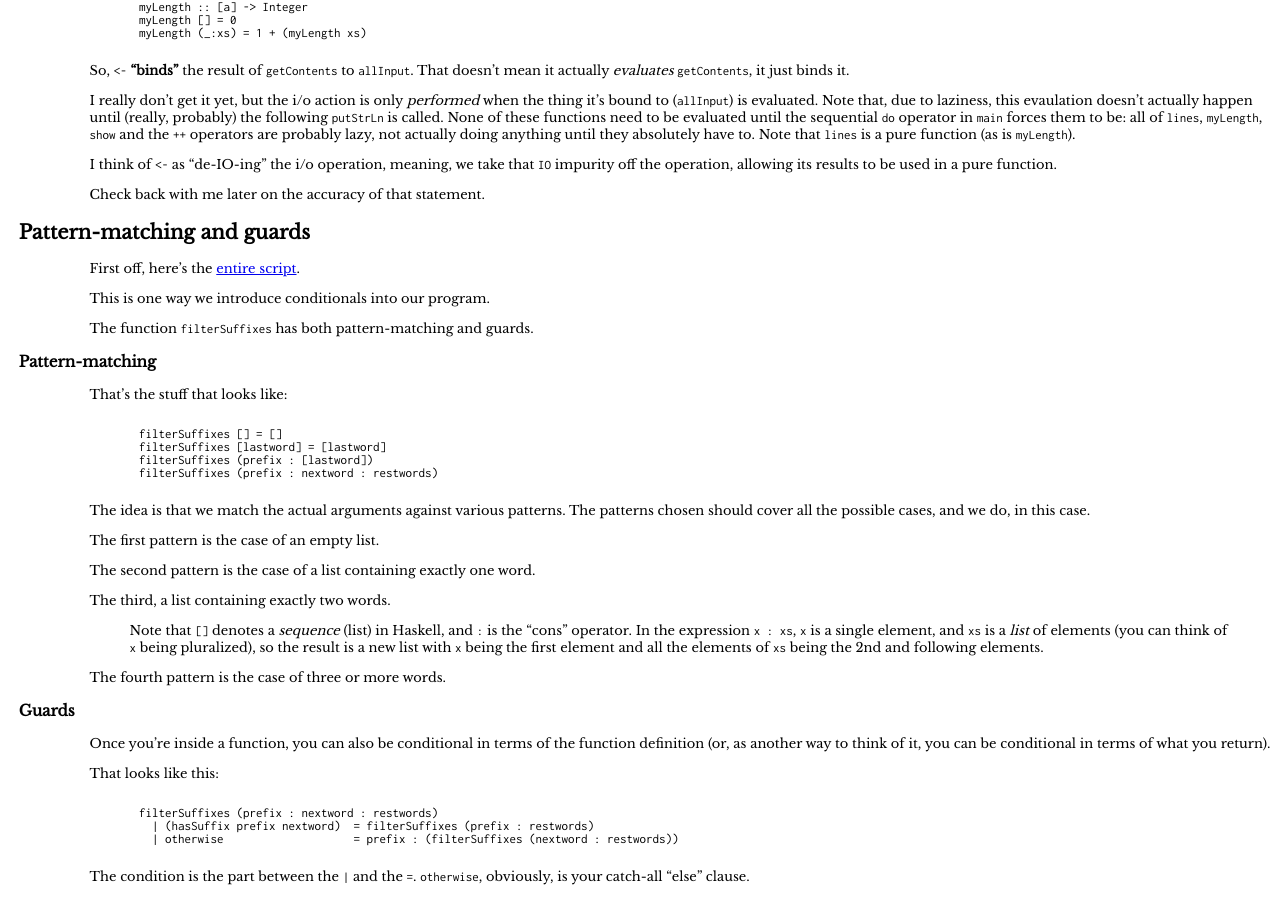
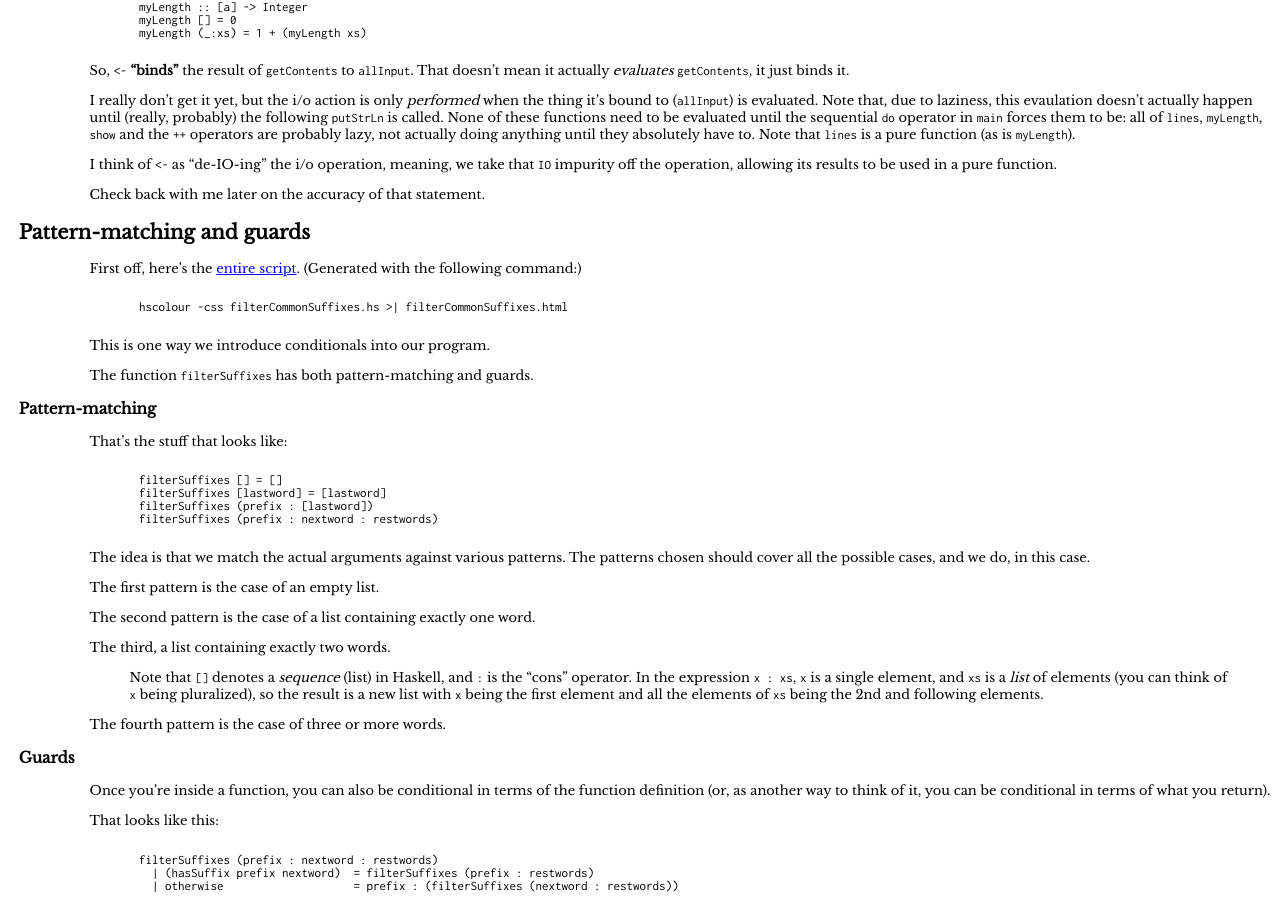
Before and after one commit to JohnL4/johnl4.github.io, a Jekyll site: the page built from _posts/2015-09-27-writing-a-simple-haskell-script-from-scratch.markdown, in a window 1280 px wide and 900 px high, scrolled down 724 px. Built offline with Jekyll 4.4.1, drawn with Linux system fonts in a browser that asks for light colours; comment, search, counter and statistics services are not loaded.

Commit message:
Minor change.

```diff
--- a/_posts/2015-09-27-writing-a-simple-haskell-script-from-scratch.markdown
+++ b/_posts/2015-09-27-writing-a-simple-haskell-script-from-scratch.markdown
@@ -76,7 +76,11 @@ Check back with me later on the accuracy of that statement.
 Pattern-matching and guards
 ---------------------------
 
-First off, here's the [entire script](/haskell/filterCommonSuffixes.html).
+First off, here's the [entire script](/haskell/filterCommonSuffixes.html). (Generated with the following command:)
+
+~~~
+hscolour -css filterCommonSuffixes.hs >| filterCommonSuffixes.html
+~~~
 
 This is one way we introduce conditionals into our program.
 
```
